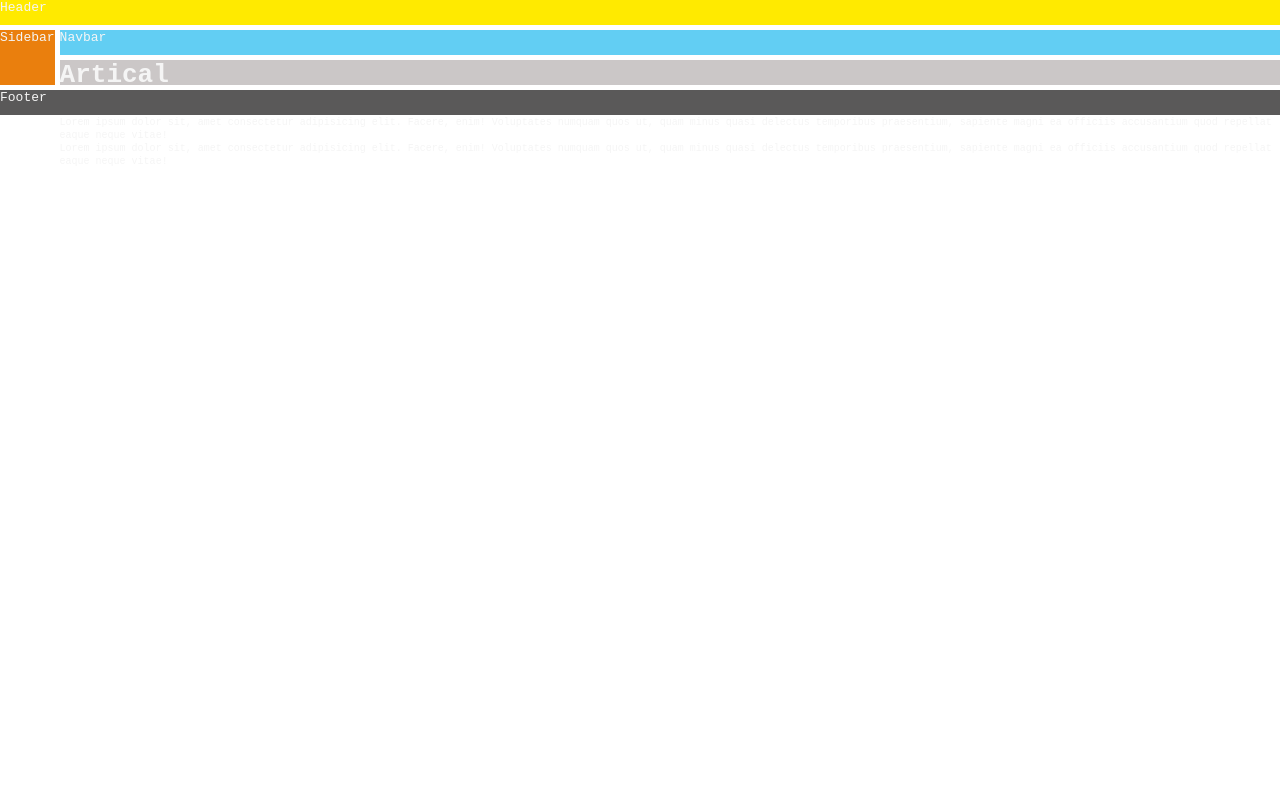
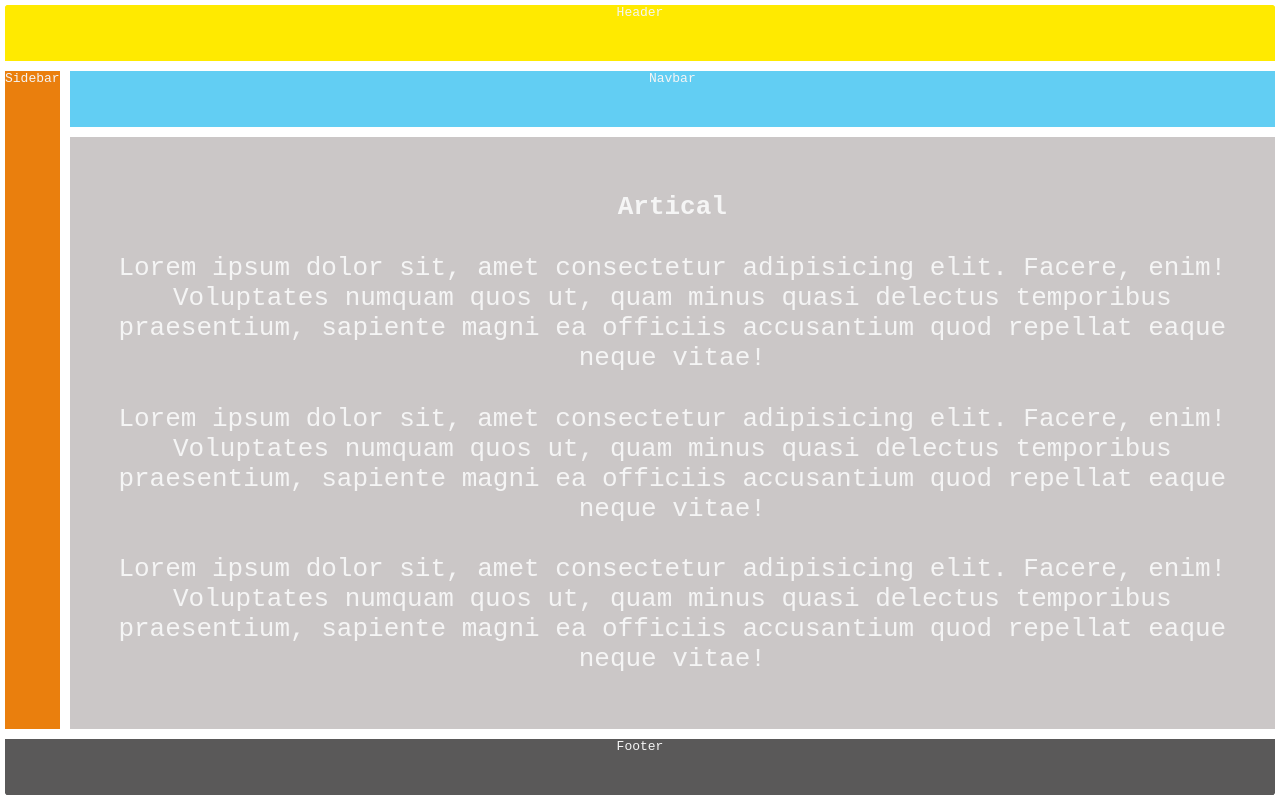
Before and after one commit to ngf11/creating-A-Grid, a plain HTML site: page index.html in a window 1280 px wide. Drawn offline with Linux system fonts and the light colour scheme.

Commit message:
holy grail grid layout

```diff
--- a/styles.css
+++ b/styles.css
@@ -14,15 +14,20 @@
 
 .container {
   display: grid;
-  grid-template: 25px 25px 25px 25px / auto;
-
+  grid-template: auto / auto;
+  overflow: hidden;
+  text-align: center;
   grid-template-areas:
     "header header header "
     "sidebar nav nav "
     "sidebar artical artical"
+    "sidebar artical artical"
+    "sidebar artical artical"
     "footer footer footer";
-  gap: 5px;
-  border-radius: 5px;
+  gap: 10px;
+  padding: 5px;
+  border-radius: 20px;
+  height: 100vh;
 }
 
 #header {
@@ -41,8 +46,14 @@
 }
 
 #artical {
+  display: flex;
+  flex-direction: column;
+  align-items: center;
+  justify-content: space-around;
   grid-area: artical;
   background-color: var(--artical-color);
+  padding: 3rem;
+  align-items: center;
 }
 
 #footer {
@@ -51,6 +62,5 @@
 }
 
 .text {
-  font-size: 10px;
-  line-height: 1rem;
+  font-size: 2rem;
 }
```
